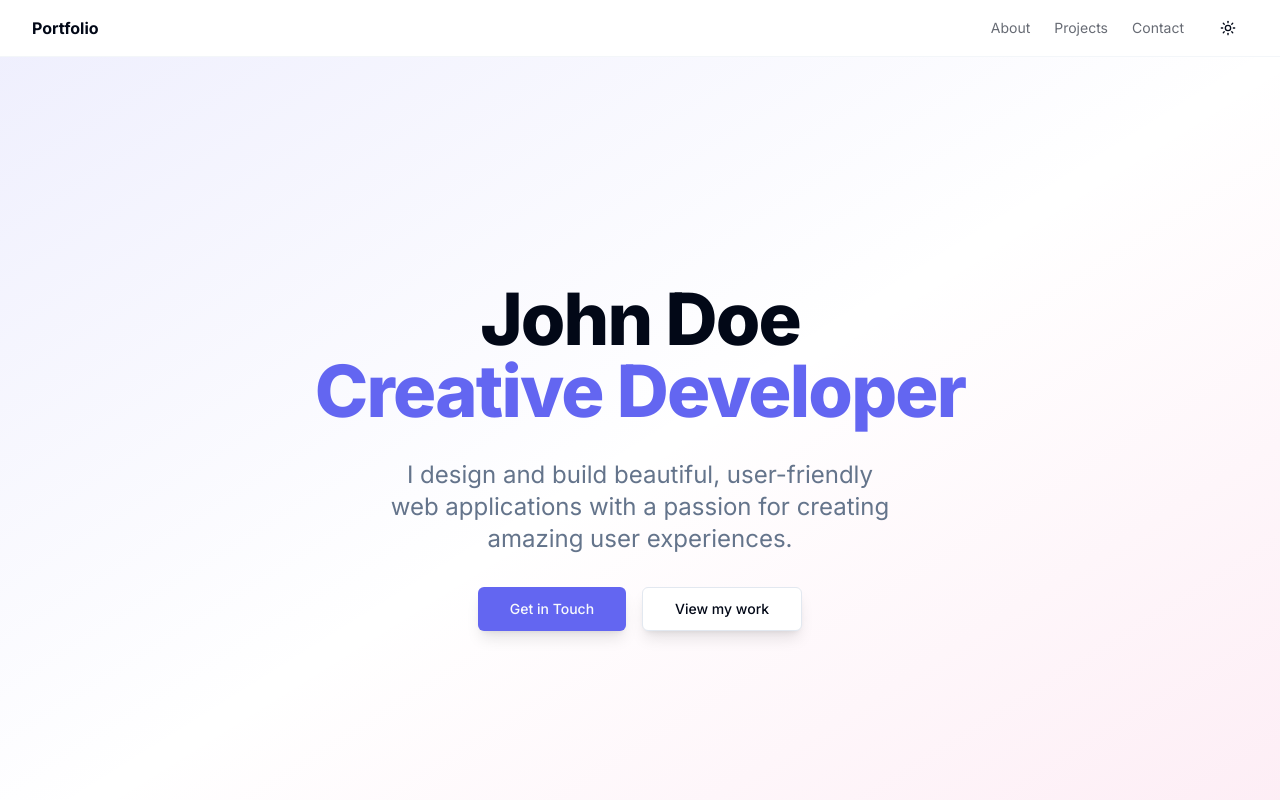
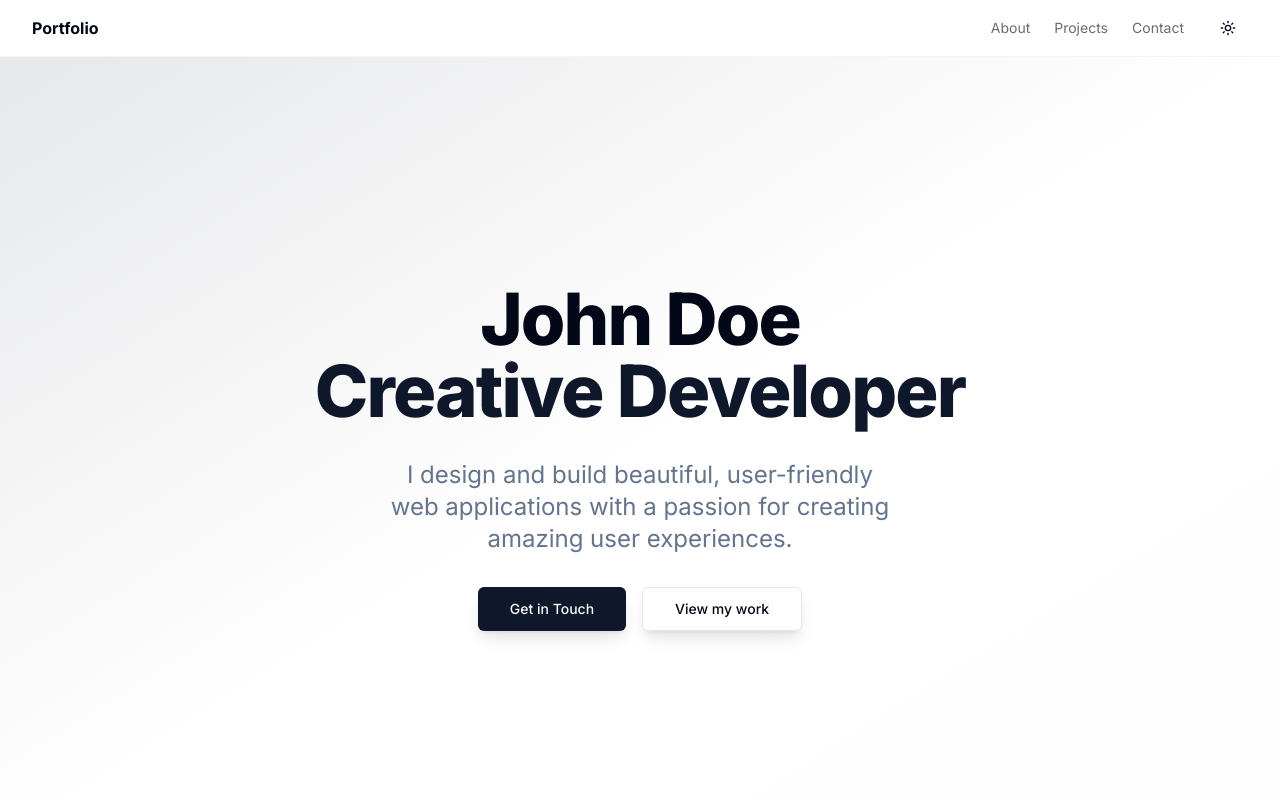
Before and after one commit to livu000/portfolio, a React (Vite) app: page / in a window 1280 px wide. Shown: the top 800 px of the page. Built offline with nearby package versions, Linux system fonts and the light colour scheme.

Commit message:
FS-30-09-2025-08

```diff
--- a/src/index.css
+++ b/src/index.css
@@ -38,33 +38,33 @@
   }
 
   .dark {
-    --background: 222.2 84% 4.9%;
+    --background: 224 71% 4%;
     --foreground: 210 40% 98%;
 
-    --card: 222.2 84% 4.9%;
+    --card: 224 71% 9%;
     --card-foreground: 210 40% 98%;
 
-    --popover: 222.2 84% 4.9%;
+    --popover: 224 71% 9%;
     --popover-foreground: 210 40% 98%;
 
-    --primary: 210 40% 98%;
-    --primary-foreground: 222.2 47.4% 11.2%;
+    --primary: 239 85% 66%;
+    --primary-foreground: 255 100% 98%;
 
-    --secondary: 217.2 32.6% 17.5%;
-    --secondary-foreground: 210 40% 98%;
+    --secondary: 327 82% 60%;
+    --secondary-foreground: 255 100% 98%;
 
-    --muted: 217.2 32.6% 17.5%;
-    --muted-foreground: 215 20.2% 65.1%;
+    --muted: 223 47% 11%;
+    --muted-foreground: 210 40% 60%;
 
-    --accent: 217.2 32.6% 17.5%;
-    --accent-foreground: 210 40% 98%;
+    --accent: 38 92% 50%;
+    --accent-foreground: 240 5% 9%;
 
-    --destructive: 0 62.8% 30.6%;
+    --destructive: 0 84.2% 60.2%;
     --destructive-foreground: 210 40% 98%;
 
     --border: 217.2 32.6% 17.5%;
     --input: 217.2 32.6% 17.5%;
-    --ring: 212.7 26.8% 83.9%;
+    --ring: 239 85% 66%;
   }
 }
 
--- a/tailwind.config.js
+++ b/tailwind.config.js
@@ -27,15 +27,15 @@ export default {
         background: "hsl(var(--background))",
         foreground: "hsl(var(--foreground))",
         primary: {
-          DEFAULT: "#6366F1",
+          DEFAULT: "hsl(var(--primary))",
           foreground: "hsl(var(--primary-foreground))",
         },
         secondary: {
-          DEFAULT: "#EC4899",
+          DEFAULT: "hsl(var(--secondary))",
           foreground: "hsl(var(--secondary-foreground))",
         },
         accent: {
-          DEFAULT: "#F59E0B",
+          DEFAULT: "hsl(var(--accent))",
           foreground: "hsl(var(--accent-foreground))",
         },
         destructive: {
```
